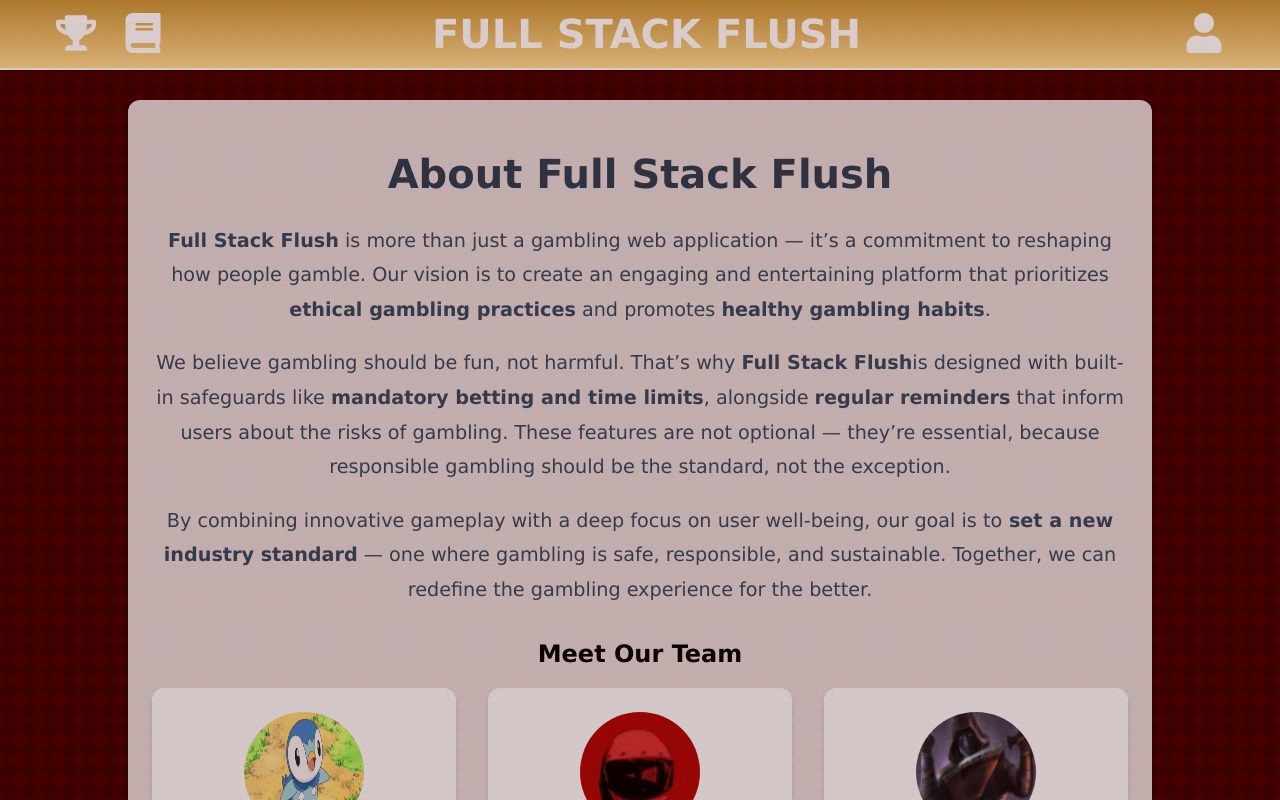
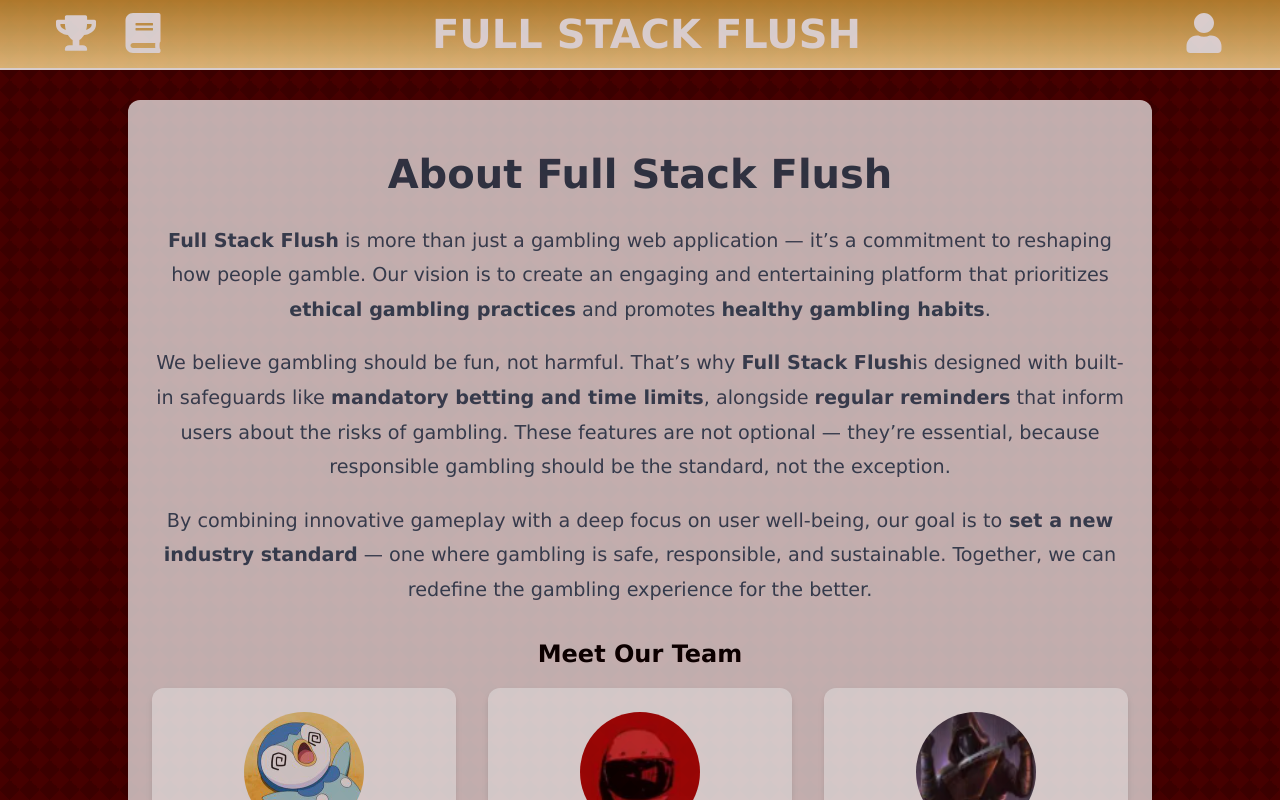
Before and after one commit to DarianHamel/Full-Stack-Flush, a React (Vite) app in the folder client/: page /about-us in a window 1280 px wide. Built offline with nearby package versions, Linux system fonts and the light colour scheme; a web font is replaced by a local one.

Commit message:
Updated profile pictures

```diff
--- a/client/src/components/AboutUs.jsx
+++ b/client/src/components/AboutUs.jsx
@@ -2,7 +2,7 @@ import React from "react";
 import "../design/AboutUs.css";
 
 const teamMembers = [
-  { name: "Mateo DeSousa", role: "Full Stack Developer", photo: "/images/piplup.webp" },
+  { name: "Mateo DeSousa", role: "Full Stack Developer", photo: "/images/mateo.jpg" },
   { name: "Kaye Mendoza", role: "Full Stack Developer", photo: "/images/kaye.png" },
   { name: "Darian Hamel", role: "Full Stack Developer", photo: "/images/darian.png" },
   { name: "Prashant Nigam", role: "Full Stack Developer", photo: "/images/prash.png" },
```
Also changed, not shown: client/public/images/mateo.jpg (added), client/public/images/piplup.webp (deleted).
